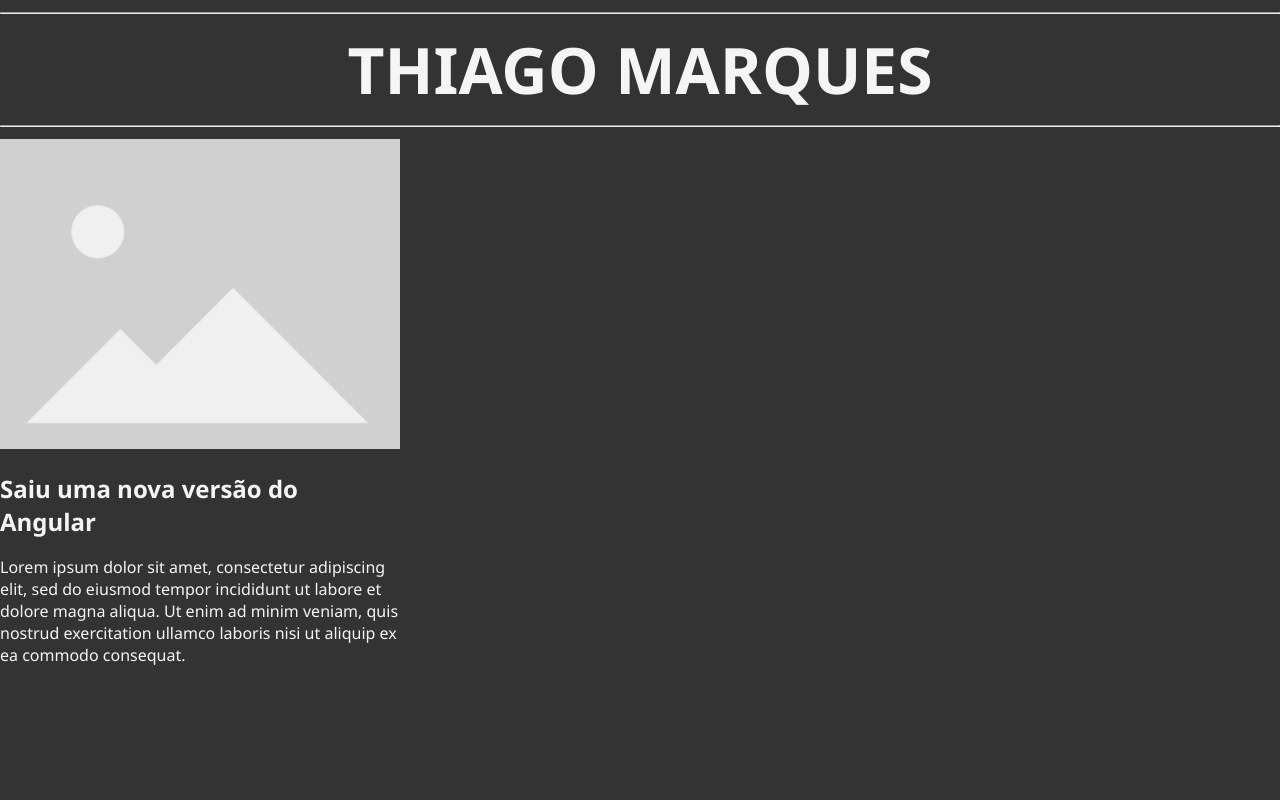
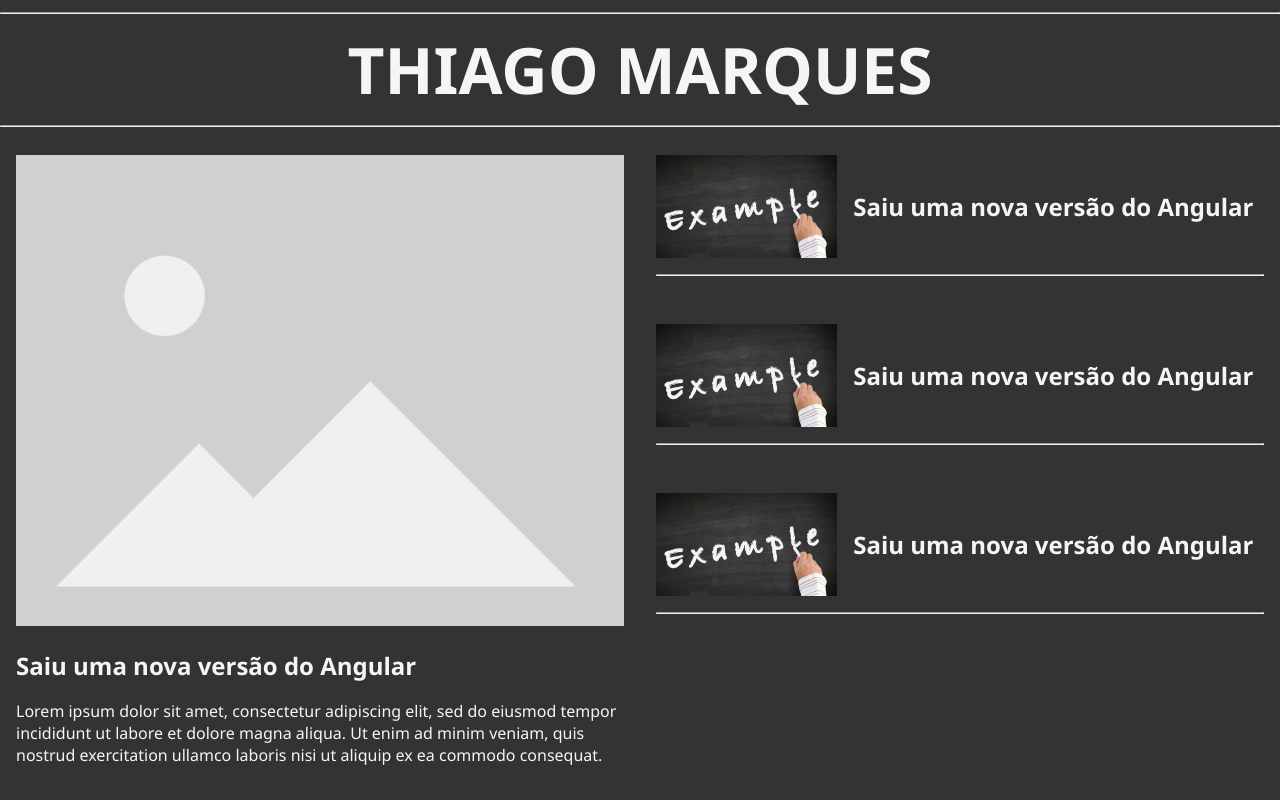
Before and after one commit to ThiagoMarques/angular-blog, an Angular app: page / in a window 1280 px wide. Built offline with nearby package versions, Linux system fonts and the light colour scheme.

Commit message:
feat: adiciona small cards

```diff
--- a/src/app/components/big-card/big-card.component.scss
+++ b/src/app/components/big-card/big-card.component.scss
@@ -3,13 +3,15 @@
     flex-direction: column;
     justify-content: flex-start;
     align-items: flex-start;
-    width: 25em;
-    height: 37.5em;
+    width: 100%;
+    padding: 1em;
     cursor: pointer;
     .big-card {
         &__photo {
+
             img {
                 width: 100%;
+                max-height: 30em;
             }
         }
         &__title {
--- a/src/app/components/small-card/small-card.component.html
+++ b/src/app/components/small-card/small-card.component.html
@@ -1 +1,13 @@
-<p>small-card works!</p>
+<div class="container__small-card">
+    <div class="content-small-card">
+        <div class="content-small-card__photo">
+            <img [src]="imagePath" alt="placeholder image" srcset="">
+        </div>
+        <div class="content-small-card__title">
+            <h1>{{title}}</h1>
+        </div>
+    </div>
+    <div class="line-small-card">
+        <hr>
+    </div>
+</div>
--- a/src/app/components/small-card/small-card.component.scss
+++ b/src/app/components/small-card/small-card.component.scss
@@ -0,0 +1,38 @@
+.container__small-card {
+    display: flex;
+    flex-direction: column;
+    cursor: pointer;
+    width: 100%;
+    padding: 1em;
+    .content-small-card {
+        display: flex;
+        flex-direction: row;
+        gap: 1%;
+        &__photo {
+            display: flex;
+            width: 30%;
+            img {
+                display: flex;
+                width: 100%;
+                max-height: 30em;
+            }
+        }
+        &__title {
+            display: flex;
+            width: 70%;
+            justify-content: center;
+            align-items: center;
+            h1 {
+                display: flex;
+                font-size: 1.5em;
+                margin: 0.75em 0;
+            }
+
+        }
+    }
+    .line-small-card {
+        hr {
+            margin: 1em 0;
+        }
+    }
+}
--- a/src/app/components/small-card/small-card.component.ts
+++ b/src/app/components/small-card/small-card.component.ts
@@ -9,5 +9,7 @@ import { CommonModule } from '@angular/common';
   styleUrls: ['./small-card.component.scss']
 })
 export class SmallCardComponent {
-
+  imagePath = 'assets/img/example.png';
+  title = 'Saiu uma nova versão do Angular'
+  content = 'Lorem ipsum dolor sit amet, consectetur adipiscing elit, sed do eiusmod tempor incididunt ut labore et dolore magna aliqua. Ut enim ad minim veniam, quis nostrud exercitation ullamco laboris nisi ut aliquip ex ea commodo consequat.'
 }
--- a/src/app/pages/home/home.component.html
+++ b/src/app/pages/home/home.component.html
@@ -4,6 +4,8 @@
         <app-big-card></app-big-card>
     </div>
     <div class="articles__others">
-
+        <app-small-card></app-small-card>
+        <app-small-card></app-small-card>
+        <app-small-card></app-small-card>
     </div>
 </div>
--- a/src/app/pages/home/home.component.scss
+++ b/src/app/pages/home/home.component.scss
@@ -1,9 +1,13 @@
 .articles {
+    display: flex;
+    width: 100%;
     &__main {
         display: flex;
-        gap: 1%;
+        width: 50%;
     }
     &__others {
-
+        display: flex;
+        width: 50%;
+        flex-direction: column;
     }
 }
--- a/src/app/pages/home/home.component.ts
+++ b/src/app/pages/home/home.component.ts
@@ -2,6 +2,7 @@ import { Component } from '@angular/core';
 import { CommonModule } from '@angular/common';
 import { MenuTitleComponent } from 'src/app/components/menu-title/menu-title.component';
 import { BigCardComponent } from 'src/app/components/big-card/big-card.component';
+import { SmallCardComponent } from 'src/app/components/small-card/small-card.component';
 
 @Component({
   selector: 'app-home',
@@ -9,7 +10,8 @@ import { BigCardComponent } from 'src/app/components/big-card/big-card.component
   imports: [
     CommonModule,
     MenuTitleComponent,
-    BigCardComponent
+    BigCardComponent,
+    SmallCardComponent
   ],
   templateUrl: './home.component.html',
   styleUrls: ['./home.component.scss']
```
Also changed, not shown: src/assets/img/example.png (added).
